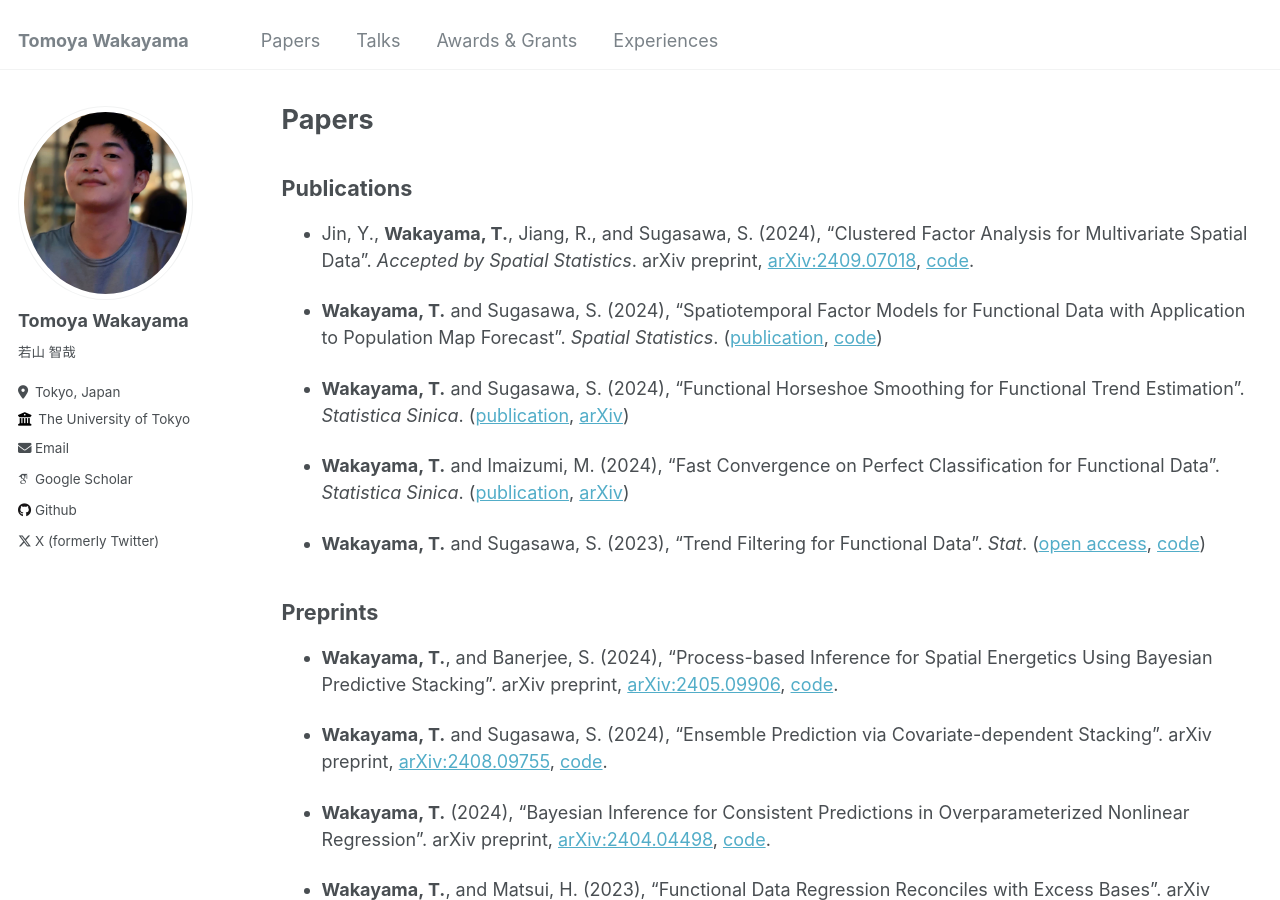
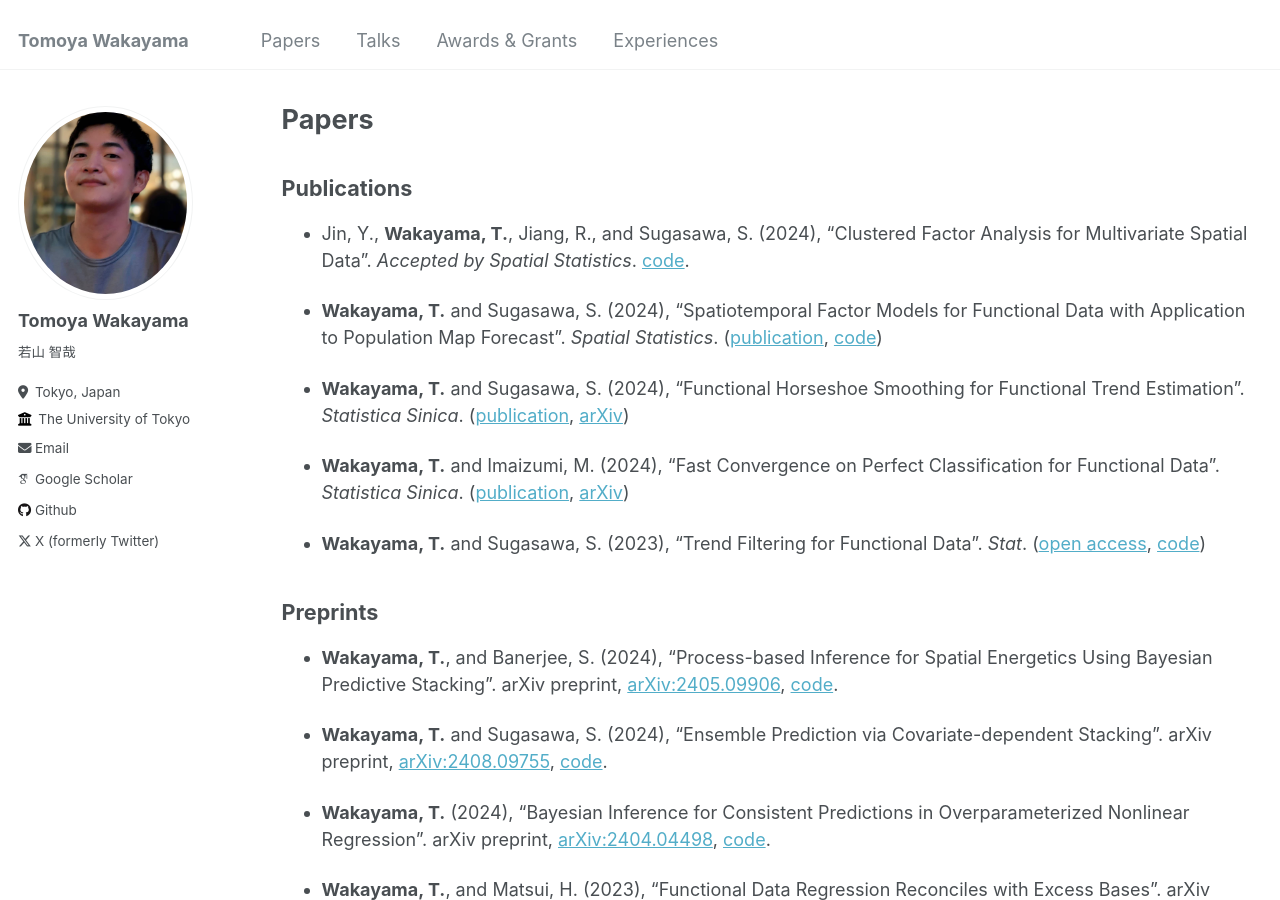
Before and after one commit to TomWaka/TomWaka.github.io, a Jekyll site: the page built from _pages/papers.md, in a window 1280 px wide and 900 px high. Built offline with Jekyll 4.4.1, drawn with Linux system fonts in a browser that asks for light colours; some web fonts are replaced.

Commit message:
Update papers

```diff
--- a/_pages/papers.md
+++ b/_pages/papers.md
@@ -7,7 +7,7 @@ author_profile: true
 
 ## Publications
 
-- Jin, Y., **Wakayama, T.**, Jiang, R., and Sugasawa, S. (2024), "Clustered Factor Analysis for Multivariate Spatial Data". *Accepted by Spatial Statistics*. arXiv preprint, [arXiv:2409.07018](https://arxiv.org/abs/2409.07018), [code](https://github.com/yanxiuJin/Spatially_Clustered_Factor_Analysis).
+- Jin, Y., **Wakayama, T.**, Jiang, R., and Sugasawa, S. (2024), "Clustered Factor Analysis for Multivariate Spatial Data". *Accepted by Spatial Statistics*. [code](https://github.com/yanxiuJin/Spatially_Clustered_Factor_Analysis).
 
 - **Wakayama, T.** and Sugasawa, S. (2024), "Spatiotemporal Factor Models for Functional Data with Application to Population Map Forecast". *Spatial Statistics*. ([publication](https://www.sciencedirect.com/science/article/abs/pii/S221167532400040X), [code](https://github.com/TomWaka/Spatiotemporal-factor-models-for-functional-data))
 
```
